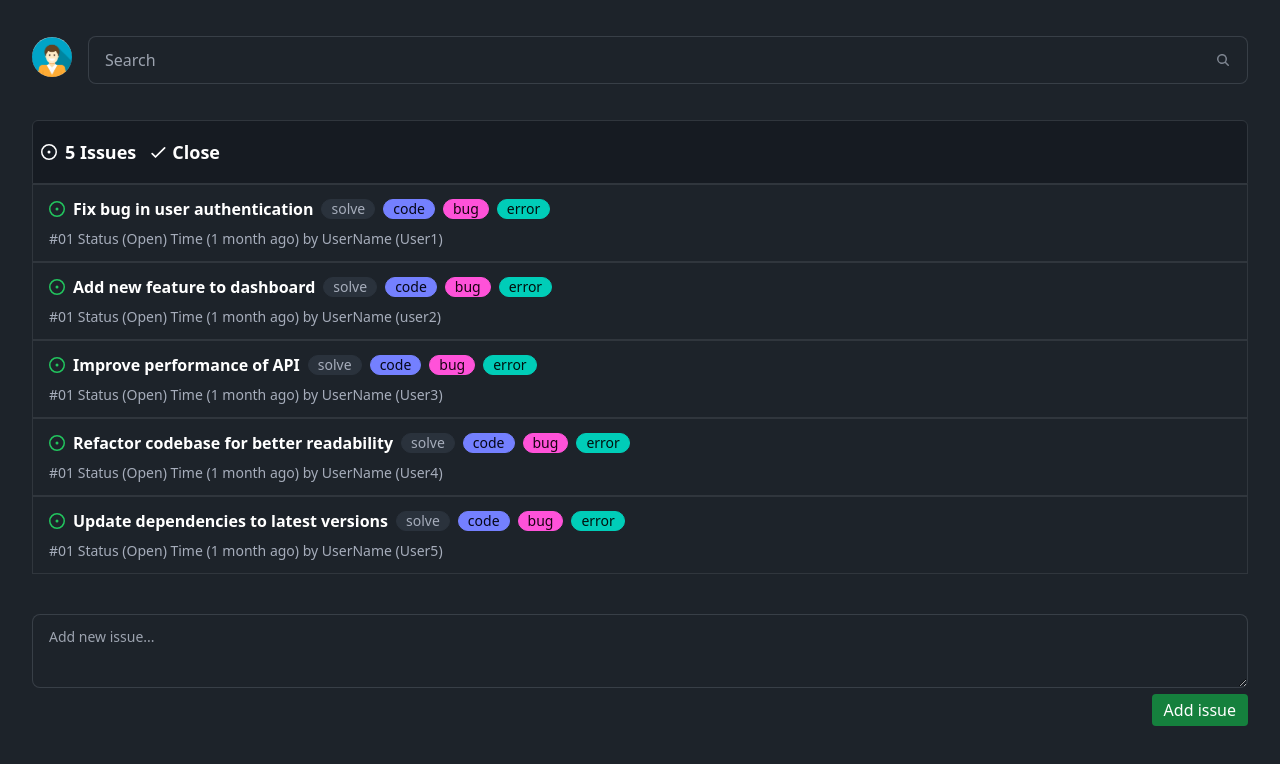
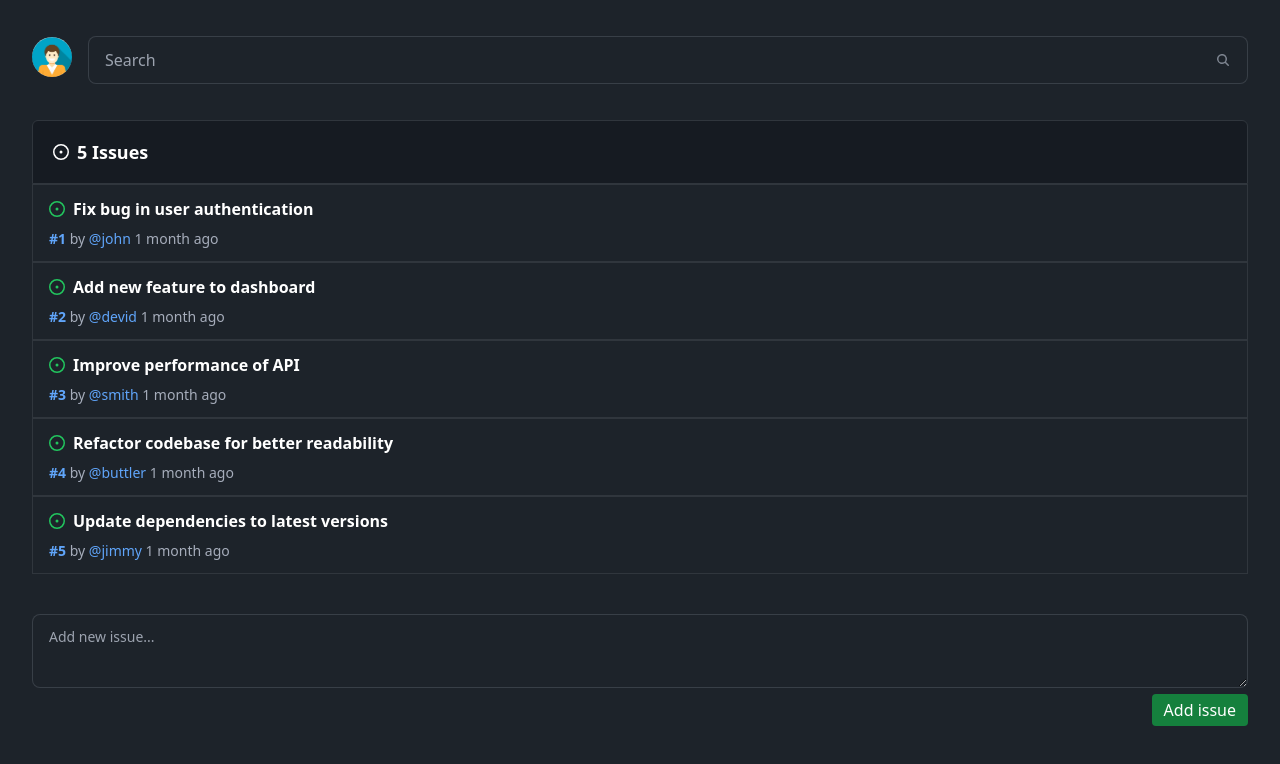
Before and after one commit to sutharrahul/git-issue-tracker, a React (Vite) app: page / in a window 1280 px wide. Shown: the top 764 px of the page. Built offline with nearby package versions, Linux system fonts and the light colour scheme.

Commit message:
styling fix

```diff
--- a/src/app/Slice/addGitIssueSlice.js
+++ b/src/app/Slice/addGitIssueSlice.js
@@ -5,31 +5,31 @@ const initialState = {
     {
       id: nanoid(),
       text: "Fix bug in user authentication",
-      userName: "User1",
+      userName: "john",
       createdAt: "1 month ago",
     },
     {
       id: nanoid(),
       text: "Add new feature to dashboard",
-      userName: "user2",
+      userName: "devid",
       createdAt: "1 month ago",
     },
     {
       id: nanoid(),
       text: "Improve performance of API",
-      userName: "User3",
+      userName: "smith",
       createdAt: "1 month ago",
     },
     {
       id: nanoid(),
       text: "Refactor codebase for better readability",
-      userName: "User4",
+      userName: "buttler",
       createdAt: "1 month ago",
     },
     {
       id: nanoid(),
       text: "Update dependencies to latest versions",
-      userName: "User5",
+      userName: "jimmy",
       createdAt: "1 month ago",
     },
   ],
@@ -46,6 +46,7 @@ export const gitIssueSlice = createSlice({
         text: action.payload,
         userName: prompt("Enter User Name"),
         createdAt: new Date().toISOString(),
+        isNew: true,
       };
       state.addGitIssues.push(gitIssue);
     },
--- a/src/components/Badge.jsx
+++ b/src/components/Badge.jsx
@@ -3,10 +3,10 @@ import React from "react";
 function Badge() {
   return (
     <>
-      <div className="badge badge-neutral">solve</div>
-      <div className="badge badge-primary">code</div>
-      <div className="badge badge-secondary">bug</div>
-      <div className="badge badge-accent">error</div>
+      {/* <div className="badge badge-neutral">solve</div> */}
+      <div className="badge badge-primary">New</div>
+      {/* <div className="badge badge-secondary">bug</div>
+      <div className="badge badge-accent">error</div> */}
     </>
   );
 }
--- a/src/components/IssueItem.jsx
+++ b/src/components/IssueItem.jsx
@@ -3,14 +3,14 @@ import React from "react";
 import Badge from "./Badge";
 import { Link } from "react-router-dom";
 import { useSelector } from "react-redux";
-import { timeAgo } from "./timeAgo"; // Adjust the import path as needed
+import { timeAgo } from "./timeAgo";
 
 function IssueItem() {
   const gitIssues = useSelector((state) => state.gitIssue.addGitIssues);
 
   return (
     <div className="px-8">
-      {gitIssues.map((gitIssue) => (
+      {gitIssues.map((gitIssue, index) => (
         <div
           key={gitIssue.id}
           className="flex items-center border border-[#30363d] py-3 px-4"
@@ -37,12 +37,17 @@ function IssueItem() {
               >
                 {gitIssue.text}
               </Link>
-              <Badge />
+              {gitIssue.isNew && <Badge />}
             </div>
             <div>
-              <p className="text-sm pt-2">
-                #01 Status (Open) Time ({timeAgo(new Date(gitIssue.createdAt))})
-                by UserName ({gitIssue.userName})
+              <p className="text-sm pt-2 ">
+                <span className="font-semibold text-blue-400">
+                  {" "}
+                  #{index + 1}{" "}
+                </span>
+                by
+                <span className=" text-blue-400"> @{gitIssue.userName}</span>
+                <span> {timeAgo(new Date(gitIssue.createdAt))}</span>
               </p>
             </div>
           </div>
--- a/src/components/Navbar.jsx
+++ b/src/components/Navbar.jsx
@@ -9,7 +9,7 @@ function Navbar() {
   return (
     <div className="px-8">
       <div className="navbar bg-[#161b22] border border-[#30363d] rounded-t-md">
-        <div className="flex-1 gap-2">
+        <div className="flex-1 gap-2 ml-3">
           <svg
             aria-hidden="true"
             height="16"
@@ -22,13 +22,13 @@ function Navbar() {
             <path d="M8 9.5a1.5 1.5 0 1 0 0-3 1.5 1.5 0 0 0 0 3Z"></path>
             <path d="M8 0a8 8 0 1 1 0 16A8 8 0 0 1 8 0ZM1.5 8a6.5 6.5 0 1 0 13 0 6.5 6.5 0 0 0-13 0Z"></path>
           </svg>
-          <div className="flex items-center gap-3">
+          <div className="flex items-center gap-3 px-">
             <div>
               <h2 className="text-white text-lg font-semibold">
                 {issueCount} Issues
               </h2>
             </div>
-            <div className="flex items-center gap-1">
+            {/* <div className="flex items-center gap-1">
               <svg
                 xmlns="http://www.w3.org/2000/svg"
                 x="0px"
@@ -41,7 +41,7 @@ function Navbar() {
                 <path d="M 19.980469 5.9902344 A 1.0001 1.0001 0 0 0 19.292969 6.2929688 L 9 16.585938 L 5.7070312 13.292969 A 1.0001 1.0001 0 1 0 4.2929688 14.707031 L 8.2929688 18.707031 A 1.0001 1.0001 0 0 0 9.7070312 18.707031 L 20.707031 7.7070312 A 1.0001 1.0001 0 0 0 19.980469 5.9902344 z"></path>
               </svg>
               <h2 className="text-white text-lg font-semibold"> Close</h2>
-            </div>
+            </div> */}
           </div>
         </div>
       </div>
```
